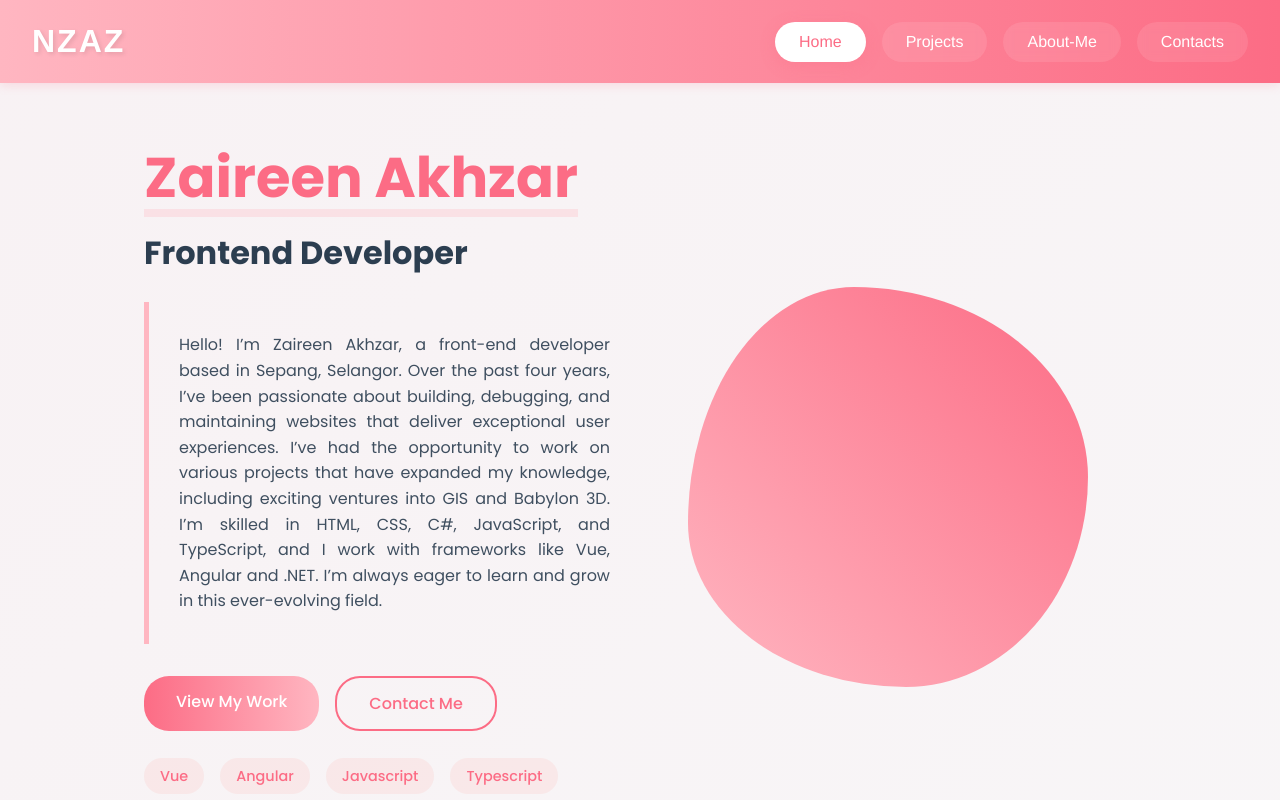
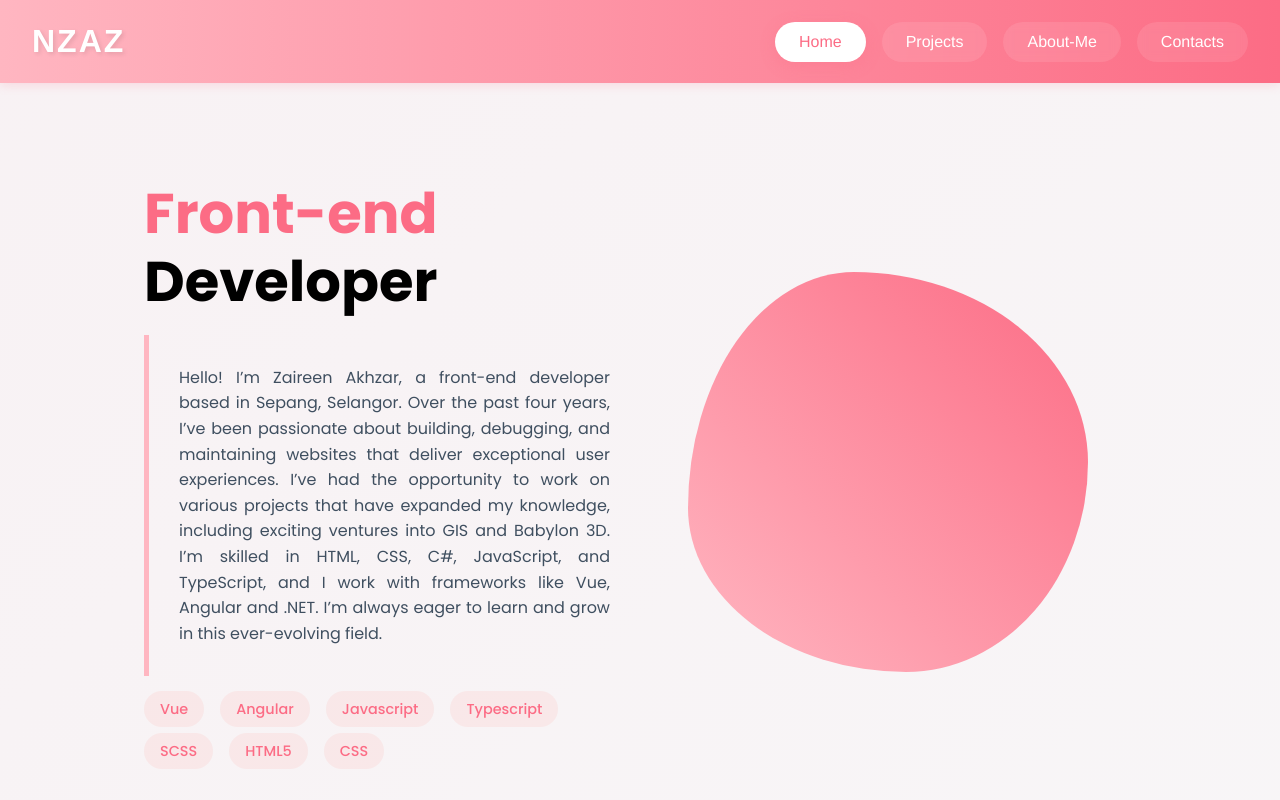
Before and after one commit to erinunez/portfolio, an Angular app: page /home in a window 1280 px wide. Shown: the top 800 px of the page. Built offline with nearby package versions, Linux system fonts and the light colour scheme.

Commit message:
update footer

```diff
--- a/angular.json
+++ b/angular.json
@@ -33,6 +33,8 @@
             "tsConfig": "tsconfig.app.json",
             "inlineStyleLanguage": "scss",
             "assets": [
+              "src/assets",
+              "src/favicon.ico",
               {
                 "glob": "**/*",
                 "input": "public"
--- a/src/app/layout/content/home/home.component.html
+++ b/src/app/layout/content/home/home.component.html
@@ -1,7 +1,7 @@
 <section class="hero-section">
   <div class="hero-content">
-    <h1 class="hero-title"><span class="highlight">Zaireen Akhzar</span></h1>
-    <h2 class="hero-subtitle">Frontend Developer</h2>
+    <h1 class="hero-title"><span class="highlight">Front-end</span> Developer</h1>
+    <!-- <h2 class="hero-subtitle">Frontend Developer</h2> -->
     <div class="profile-card">
       <div class="description">
         Hello! I’m Zaireen Akhzar, a front-end developer based in Sepang, Selangor.
@@ -18,10 +18,10 @@
       </p> -->
     </div>
 
-    <div class="hero-buttons">
+    <!-- <div class="hero-buttons">
       <a (click)="navigateTo('projects')" class="btn">View My Work</a>
       <a (click)="navigateTo('contacts')" class="btn btn-outline">Contact Me</a>
-    </div>
+    </div> -->
     <div class="tech-stack">
       <div *ngFor="let item of skills">
         <span class="tech-item">{{ item }}</span>
--- a/src/app/layout/content/home/home.component.scss
+++ b/src/app/layout/content/home/home.component.scss
@@ -18,22 +18,23 @@
     font-size: 3.5rem;
     margin-bottom: 1rem;
     line-height: 1.2;
+    color: black;
 
     .highlight {
       color: var(--primary-pink);
       position: relative;
 
-      &::after {
-        content: '';
-        position: absolute;
-        bottom: 0;
-        left: 0;
-        width: 100%;
-        height: 8px;
-        background: var(--light-pink);
-        opacity: 0.3;
-        z-index: -1;
-      }
+      // &::after {
+      //   content: '';
+      //   position: absolute;
+      //   bottom: 0;
+      //   left: 0;
+      //   width: 100%;
+      //   height: 8px;
+      //   background: var(--light-pink);
+      //   opacity: 0.3;
+      //   z-index: -1;
+      // }
     }
   }
 
@@ -72,6 +73,7 @@
     display: flex;
     gap: 1rem;
     flex-wrap: wrap;
+    margin-top: 20px;
 
     .tech-item {
       padding: 0.5rem 1rem;
--- a/src/app/layout/footer/footer.component.html
+++ b/src/app/layout/footer/footer.component.html
@@ -1,3 +1,3 @@
-<div class="layout-footer">
-    <span class="footer-text">Thank you</span>
+<div class="layout-footer" >
+    <span class="footer-text" style="display: flex; flex-wrap: wrap; align-items: center; justify-content: center;"><img src="../../../assets/icon/heart-icon.png" alt="no img" style="height: 20px; width: 20px; margin-right: 5px;" />Zaireen Akhzar Zakaria | Front-end Developer<img src="../../../assets/icon/heart-icon.png" alt="no img" style="height: 20px; width: 20px; margin-left: 5px;" /> </span>
 </div>
```
Also changed, not shown: src/assets/icon/heart-icon.png (added).
